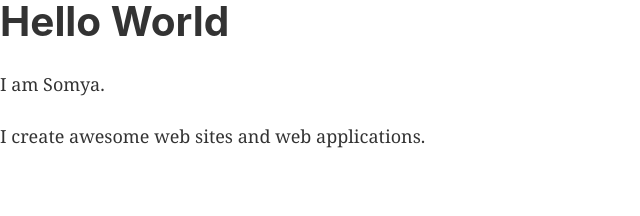
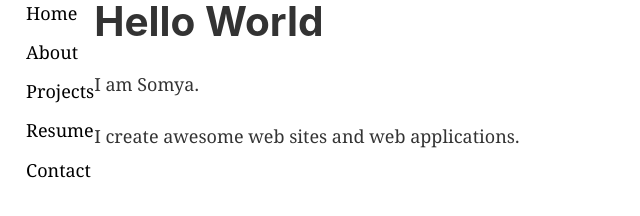
Before and after one commit to nsomya96/portfolio-react, a Gatsby site: page / in a window 1280 px wide. Shown: the whole page, without its empty margins (0-640 px from the left). Built offline with nearby package versions, Linux system fonts and the light colour scheme; Gatsby itself is replaced by a stand-in of ours.

Commit message:
added content

```diff
--- a/src/pages/index.js
+++ b/src/pages/index.js
@@ -5,10 +5,21 @@ import "../styles/style.css"
 import Layout from '../components/layout'
 
 const IndexPage = () => (
-  <div>
-    <h1>Hello World</h1>
-    <p>I am Somya.</p>
-    <p>I create awesome web sites and web applications.</p>
+  <div className = "main">
+    <nav className = "nav-bar">
+      <ul className = "nav-link">
+        <li><a href="#">Home</a></li>
+        <li><a href = "#">About</a></li>
+        <li><a href = "#">Projects</a></li>
+        <li><a href = "#">Resume</a></li>
+        <li><a href = "#">Contact</a></li>
+      </ul>
+    </nav>
+    <div className = "intro">
+      <h1>Hello World</h1>
+      <p>I am Somya.</p>
+      <p>I create awesome web sites and web applications.</p>
+    </div>
   </div>
 )
 
--- a/src/styles/style.css
+++ b/src/styles/style.css
@@ -0,0 +1,29 @@
+body {
+  padding: 0;
+  margin: 0;
+}
+
+.main {
+  display: flex;
+}
+
+.nav-bar {
+
+}
+
+.nav-link {
+
+}
+
+ul li {
+  list-style: none;
+}
+
+ul li a {
+  text-decoration: none;
+  color: black;
+}
+
+.intro {
+
+}
```
